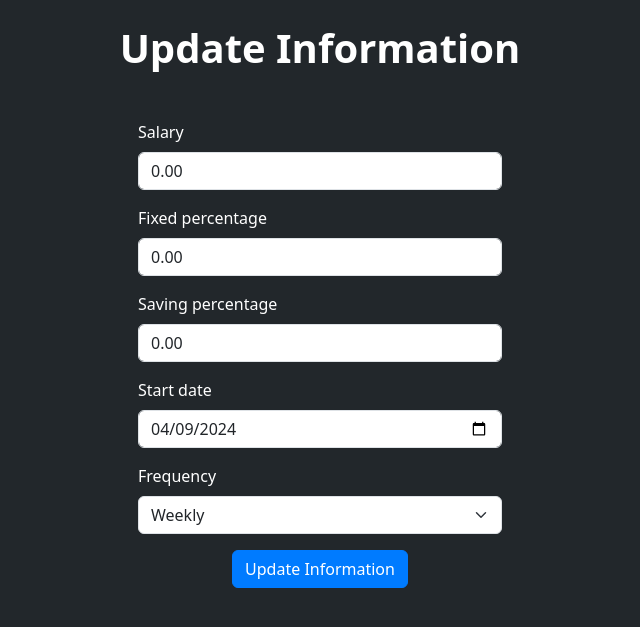
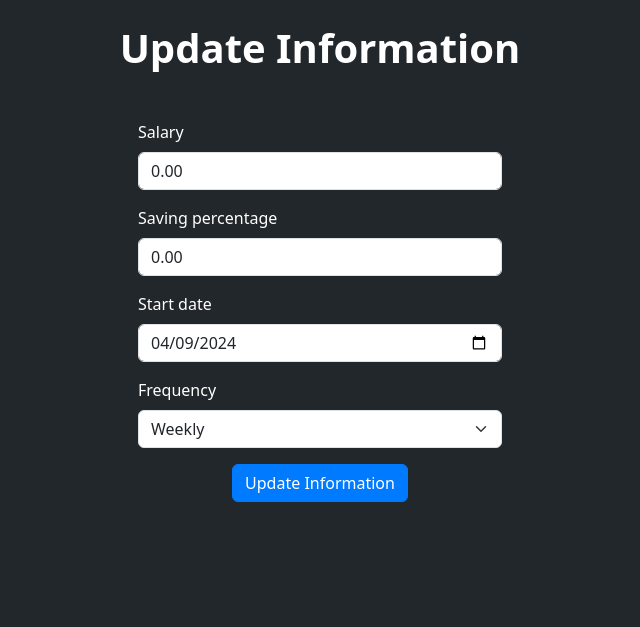
Before and after one commit to benglish24/Group5BudgetBuddy, a Django app: page /dashboard/update_information/ in a window 1280 px wide. Shown: the part 56-683 px from the top of the page, without its empty margins (320-960 px from the left). Run offline with Django 3.2, Linux system fonts and the light colour scheme; a user stored in the database is signed in; data comes from the database, SQL or seed files in the repository; some libraries are stand-ins or nearby versions.

Commit message:
Removed fixed_percentage, seems unnecessary

```diff
--- a/budget-buddy/user_dashboard/forms.py
+++ b/budget-buddy/user_dashboard/forms.py
@@ -5,7 +5,7 @@ from django import forms
 class UserDashboardForm(ModelForm):
     class Meta:
         model = UserDashboard
-        fields = ['salary', 'saving_percentage', 'fixed_percentage', 'spending']
+        fields = ['salary', 'saving_percentage', 'spending']
 
 
 class TransactionForm(ModelForm):
@@ -56,7 +56,7 @@ class CategoryReplacementForm(forms.Form):
 class SalaryForm(ModelForm):
     class Meta:
         model = UserDashboard
-        fields = ['salary', 'fixed_percentage','saving_percentage', 'start_date', 'frequency']
+        fields = ['salary', 'saving_percentage', 'start_date', 'frequency']
 
         # makes date input in form an actual date picker
         widgets = {
--- a/budget-buddy/user_dashboard/models.py
+++ b/budget-buddy/user_dashboard/models.py
@@ -8,7 +8,6 @@ class UserDashboard(models.Model):
     custom_user = models.OneToOneField("users.CustomUser", on_delete=models.CASCADE)
     salary = models.DecimalField(max_digits=10, decimal_places=2, default=0)
     saving_percentage = models.DecimalField(max_digits=5, decimal_places=2, default=0)
-    fixed_percentage = models.DecimalField(max_digits=5, decimal_places=2, default=0)
     spending = models.DecimalField(max_digits=10, decimal_places=2, default=0)
     start_date = models.DateField(default=date.today)
     end_date = models.DateField(null=True, blank=True)
--- a/budget-buddy/user_dashboard/templates/user_dash.html
+++ b/budget-buddy/user_dashboard/templates/user_dash.html
@@ -30,7 +30,6 @@
                   <h4 class="card-title">Account Overview:</h4>
                   <ul class="list-group">
                       <li class="list-group-item text-light">Salary: ${{ dashboard.salary|floatformat:2|intcomma }}</li>
-                      <li class="list-group-item text-light">Fixed Amount: {{ dashboard.fixed_percentage }}%</li>
                       <li class="list-group-item text-light">Saving Amount: {{ dashboard.saving_percentage }}%</li>
                       <li class="list-group-item text-light">Start Date: {{ dashboard.start_date }}</li>
                       <li class="list-group-item text-light">Period: {{ dashboard.frequency }}</li>
```
Also changed, not shown: budget-buddy/user_dashboard/migrations/0014_remove_userdashboard_fixed_percentage.py (added).
